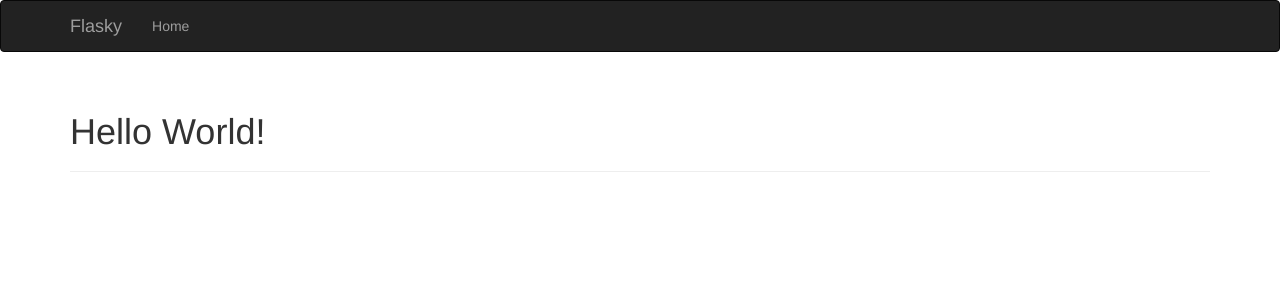
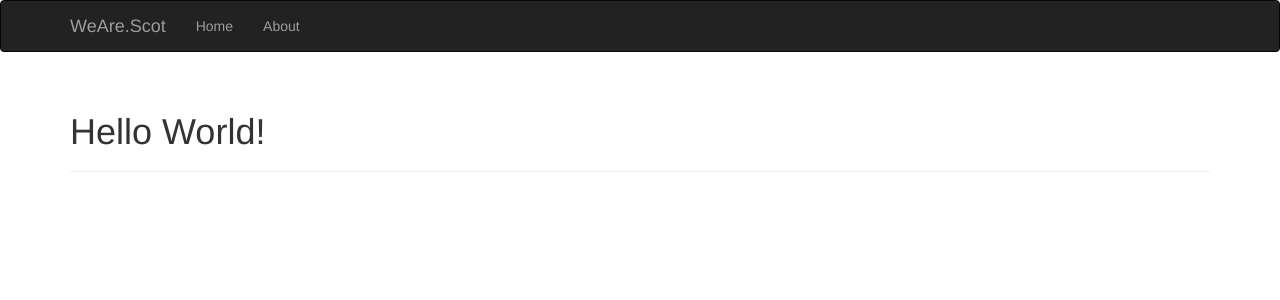
Before and after one commit to hveda/flask-revealjs, a Python web app: template app/templates/index.html in a window 1280 px wide. Shown: the top 300 px of the page. Run offline with Jinja, Linux system fonts and the light colour scheme; the template is opened without the code that fills it, so the values that code supplies are empty; some libraries are stand-ins or nearby versions.

Commit message:
Add about, tidy up names

```diff
--- a/app/templates/base.html
+++ b/app/templates/base.html
@@ -18,11 +18,12 @@
                 <span class="icon-bar"></span>
                 <span class="icon-bar"></span>
             </button>
-            <a class="navbar-brand" href="/">Flasky</a>
+            <a class="navbar-brand" href="/">WeAre.Scot</a>
         </div>
         <div class="navbar-collapse collapse">
             <ul class="nav navbar-nav">
-                <li><a href="/">Home</a></li>
+                <li><a href="{{ url_for('main.index') }}">Home</a></li>
+                <li><a href="{{ url_for('main.about') }}">About</a></li>
             </ul>
         </div>
     </div>
--- a/app/web/__init__.py
+++ b/app/web/__init__.py
@@ -2,4 +2,4 @@ from flask import Blueprint
 
 main = Blueprint('main', __name__)
 
-from . import hello, errors
+from . import views, errors
--- a/app/web/hello.py
+++ b/app/web/views.py
@@ -6,6 +6,10 @@ from . import main
 def index():
     return render_template('index.html')
 
+@main.route('/about')
+def about():
+    return render_template('about.html')
+
 
 @main.route('/user/<name>')
 def user(name):
```
Also changed, not shown: app/templates/about.html (added, +9 -0 lines).
